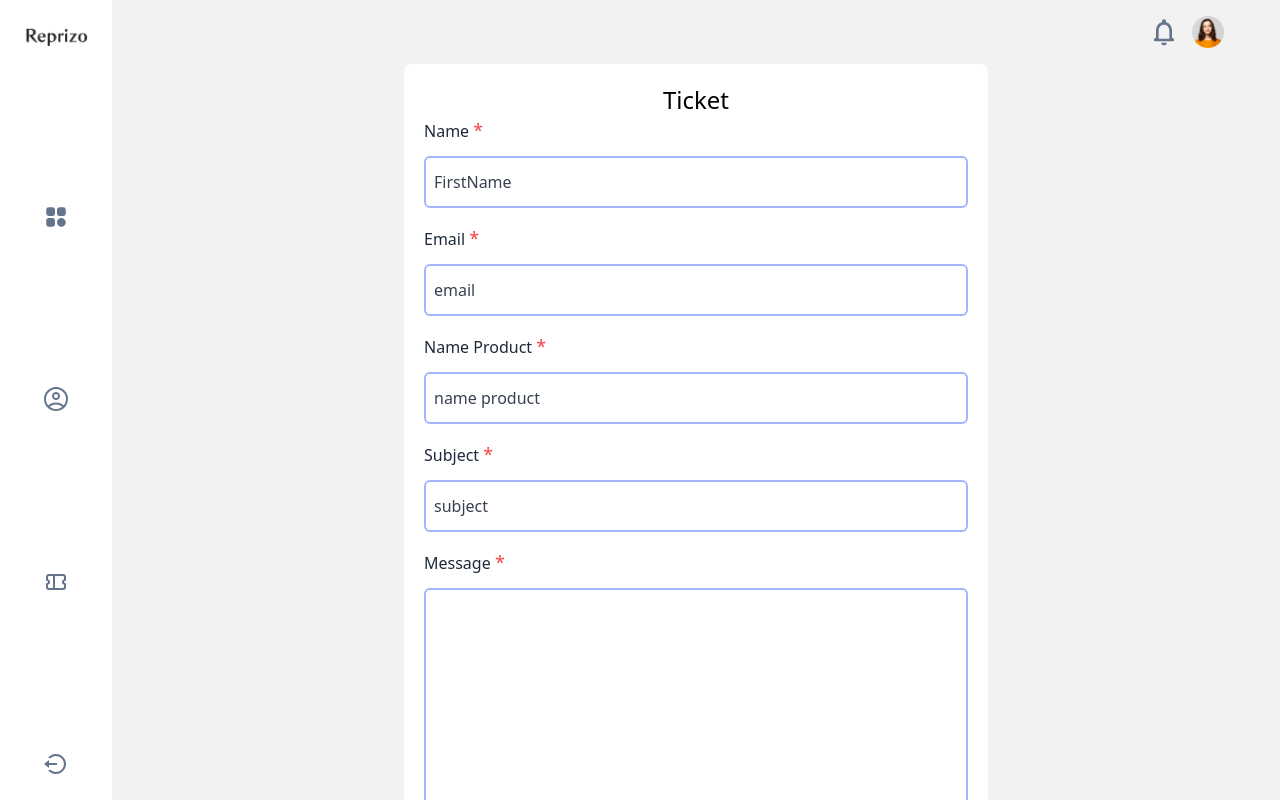
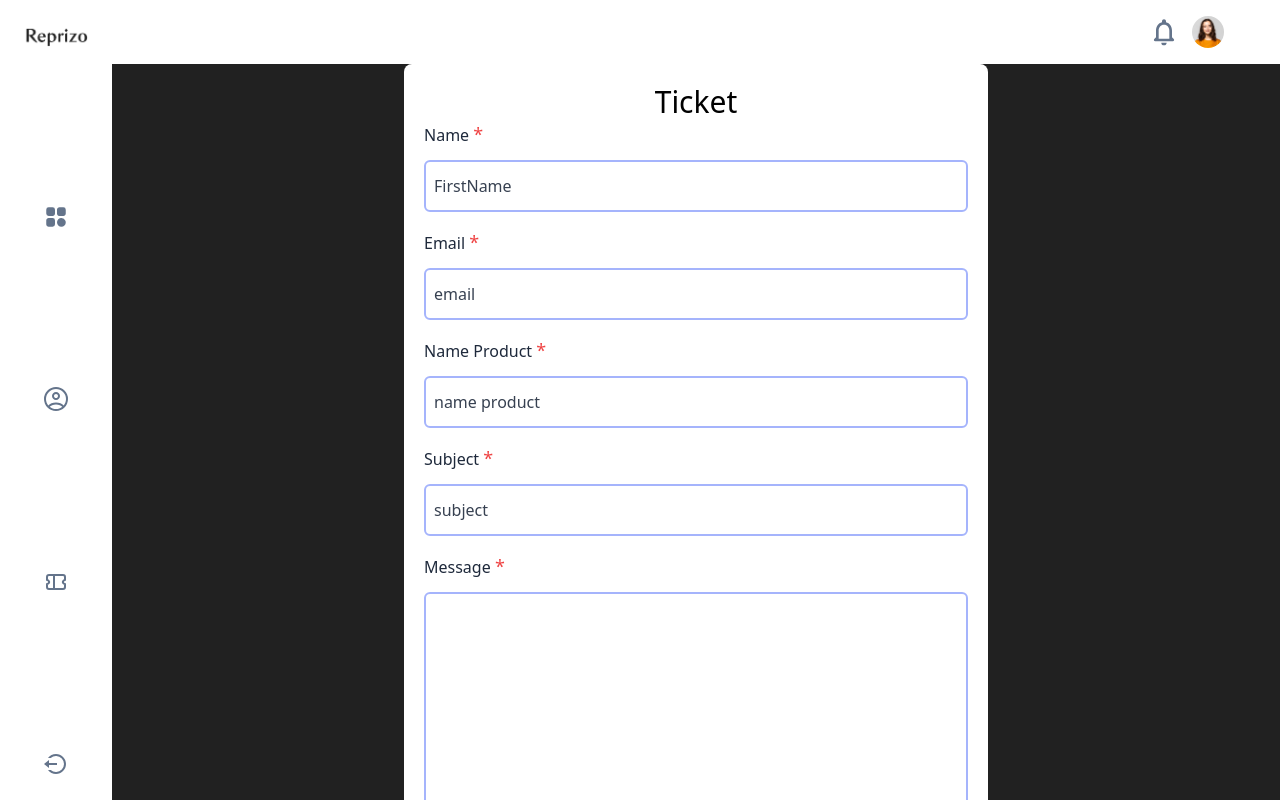
Before and after one commit to Ehsan-Fouladi/Atelier-Frontend, a Nuxt app: page /Panel/ticket in a window 1280 px wide. Shown: the top 800 px of the page. Built offline with nearby package versions, Linux system fonts and the light colour scheme.

Commit message:
fix palette color panel and page home

```diff
--- a/layouts/panel.vue
+++ b/layouts/panel.vue
@@ -1,7 +1,7 @@
 <template>
   <div class="flex flex-col">
     <header class="flex flex-col w-full h-full">
-      <div class="w-full h-16 p-4 overflow-hidden bg-white md:bg-[#f2f2f2] shadow-md md:shadow-none z-50 top-0 sticky">
+      <div class="w-full h-16 p-4 overflow-hidden bg-white md:bg-gray-20 shadow-md md:shadow-none z-50 top-0 sticky">
         <div class="flex flex-row-reverse items-center justify-between w-full md:pr-10">
           <div class="flex items-center space-x-3">
             <div>
--- a/pages/Panel/index.vue
+++ b/pages/Panel/index.vue
@@ -1,5 +1,5 @@
 <template>
-  <div class="bg-[#f2f2f2] md:ml-28">
+  <div class="bg-gray-20 md:ml-28">
     <div class="flex flex-col justify-center items-center p-2 md:p-0">
       <div class="bg-white md:w-4/5 lg:w-3/5 h-full p-5 rounded-xl flex flex-col lg:flex-row items-center my-5" v-for="i in 10">
         <div>
--- a/pages/Panel/profile.vue
+++ b/pages/Panel/profile.vue
@@ -1,5 +1,5 @@
 <template>
-  <div class="bg-[#f2f2f2] md:ml-28">
+  <div class="bg-gray-20 md:ml-28">
     <div class="flex flex-col items-center p-2 md:p-0">
 
       <div class="pt-10 w-full h-full flex flex-col p-1 md:p-5">
--- a/pages/Panel/reset-password.vue
+++ b/pages/Panel/reset-password.vue
@@ -1,5 +1,5 @@
 <template>
-  <div class="bg-[#f2f2f2] md:ml-28">
+  <div class="bg-gray-20 md:ml-28">
     <div class="flex flex-col items-center p-2 md:p-0">
 
       <div class="pt-10 w-full h-full flex flex-col p-1 md:p-5">
--- a/pages/Panel/ticket.vue
+++ b/pages/Panel/ticket.vue
@@ -1,9 +1,9 @@
 <template>
-  <div class="bg-[#f2f2f2] md:ml-28">
+  <div class="bg-gray-20 md:ml-28">
     <div class="flex flex-col justify-center items-center p-2 md:p-0">
       <form method="post" class="w-full md:w-1/2 h-full bg-white rounded-lg p-5">
         <div class="flex justify-center">
-          <span class="font-medium text-2xl text-black">Ticket</span>
+          <span class="font-medium text-3xl text-black">Ticket</span>
         </div>
         <div class="flex flex-col">
           <label for="name" class="font-medium after:content-['*'] after:text-red-500 after:text-lg text-slate-800">
```
